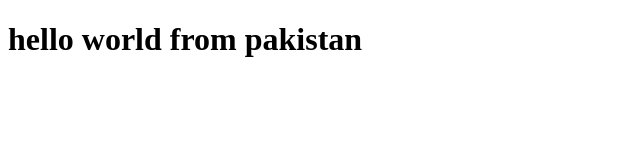
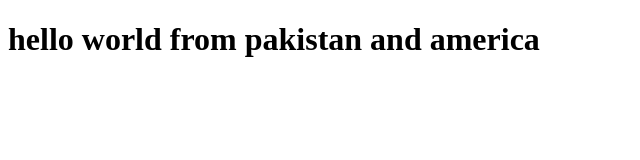
Before and after one commit to asadmehmoodsomebody/websockets, a website: page websok.html in a window 1280 px wide. Shown: the whole page, without its empty margins (0-640 px from the left). Drawn offline with Linux system fonts and the light colour scheme.

Commit message:
welcomechange

```diff
--- a/websok.html
+++ b/websok.html
@@ -6,7 +6,7 @@
     <title>Document</title>
 </head>
 <body>
-    <h1>hello world from pakistan</h1>
+    <h1>hello world from pakistan and america</h1>
 <script>
     var sock = new WebSocket('ws://localhost:4000');
     sock.onopen = (function(e){
```
